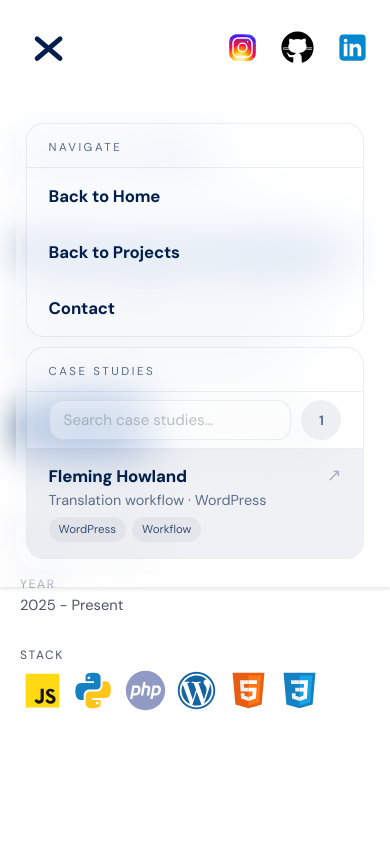
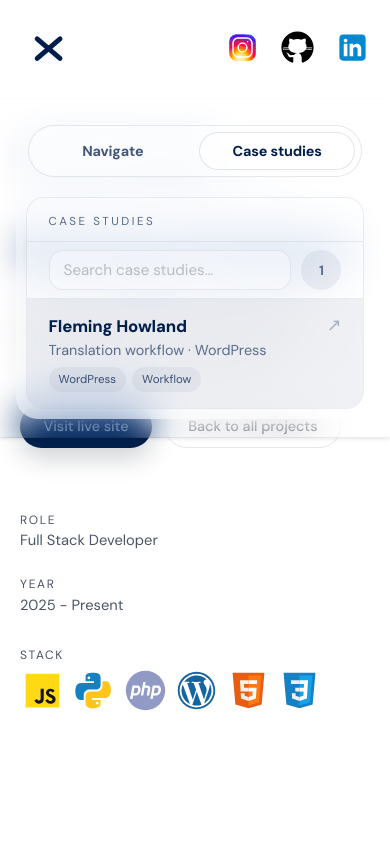
Before and after one commit to JIAJUNKK/jiajun-portfolio, a React (Vite) app: page /projects/fleming-howland in a window 390 px wide. Both pictures are taken after a click on the button 49 px from the left and 49 px from the top of the page. Shown: the top 844 px of the page. Built offline with nearby package versions, Linux system fonts and the light colour scheme.

Commit message:
added mobile view for sidebar

```diff
--- a/src/components/sidebar/links/Links.jsx
+++ b/src/components/sidebar/links/Links.jsx
@@ -1,8 +1,32 @@
-import { useMemo, useState } from "react";
+import { useEffect, useMemo, useState } from "react";
 import { useLocation, useNavigate } from "react-router-dom";
 import "./Links.scss";
 
 const navOffset = () => (document.querySelector(".navbar")?.offsetHeight || 0) + 12;
+
+function useIsMobile(breakpoint = 900) {
+    const [isMobile, setIsMobile] = useState(() => {
+        if (typeof window === "undefined") return false;
+        return window.matchMedia(`(max-width: ${breakpoint}px)`).matches;
+    });
+
+    useEffect(() => {
+        if (typeof window === "undefined") return;
+
+        const mql = window.matchMedia(`(max-width: ${breakpoint}px)`);
+        const onChange = (e) => setIsMobile(e.matches);
+
+        if (mql.addEventListener) mql.addEventListener("change", onChange);
+        else mql.addListener(onChange);
+
+        return () => {
+            if (mql.removeEventListener) mql.removeEventListener("change", onChange);
+            else mql.removeListener(onChange);
+        };
+    }, [breakpoint]);
+
+    return isMobile;
+}
 
 export default function Links({ closeSidebar = () => { } }) {
     const location = useLocation();
@@ -11,6 +35,8 @@ export default function Links({ closeSidebar = () => { } }) {
     const onHome = location.pathname === "/";
     const onCaseStudy = location.pathname.startsWith("/projects/");
     const currentHash = (location.hash || "").replace("#", "");
+
+    const isMobile = useIsMobile(900);
 
     // ---------- Sections ----------
     const homeSections = useMemo(
@@ -61,7 +87,6 @@ export default function Links({ closeSidebar = () => { } }) {
         return { title: "Case studies", items: caseStudies, kind: "caseStudies" };
     }, [caseStudies]);
 
-    // Active column determines which gets more width
     const activeColumn = onCaseStudy ? "right" : "left";
 
     // ---------- Search ----------
@@ -76,15 +101,24 @@ export default function Links({ closeSidebar = () => { } }) {
         });
     }, [caseStudies, query]);
 
+    // ✅ Mobile: which panel is shown
+    const [mobileView, setMobileView] = useState(() => (onCaseStudy ? "caseStudies" : "onPage"));
+    useEffect(() => {
+        // default view: caseStudy pages show Case Studies first, home shows On Page first
+        setMobileView(onCaseStudy ? "caseStudies" : "onPage");
+    }, [onCaseStudy]);
+
+    // optional: clear search when leaving caseStudies on mobile
+    useEffect(() => {
+        if (!isMobile) return;
+        if (mobileView !== "caseStudies") setQuery("");
+    }, [isMobile, mobileView]);
+
     const isActive = (item) => {
-        if (item.type === "section") return false;
-
-        // keep route highlighting (case studies / navigate links)
+        if (item.type === "section") return currentHash === item.id;
         if (item.type === "route") return location.pathname === item.to;
-
         return false;
     };
-
 
     const goToSection = (id) => {
         const el = document.getElementById(id);
@@ -114,9 +148,38 @@ export default function Links({ closeSidebar = () => { } }) {
         closeSidebar();
     };
 
+    // ✅ pick what to render on mobile
+    const showLeft = !isMobile || mobileView === "onPage";
+    const showRight = !isMobile || mobileView === "caseStudies";
+
     return (
         <div className={`rb-mega rb-mega--active-${activeColumn}`}>
+            {/* ✅ Mobile pill toggle (doesn't affect desktop) */}
+            <div className="rb-mobilePillWrap">
+                <div className="rb-pill" role="tablist" aria-label="Menu view">
+                    <button
+                        type="button"
+                        className={"rb-pillBtn" + (mobileView === "onPage" ? " is-active" : "")}
+                        onClick={() => setMobileView("onPage")}
+                        role="tab"
+                        aria-selected={mobileView === "onPage"}
+                    >
+                        {leftColumn.title}
+                    </button>
+                    <button
+                        type="button"
+                        className={"rb-pillBtn" + (mobileView === "caseStudies" ? " is-active" : "")}
+                        onClick={() => setMobileView("caseStudies")}
+                        role="tab"
+                        aria-selected={mobileView === "caseStudies"}
+                    >
+                        {rightColumn.title}
+                    </button>
+                </div>
+            </div>
+
             {/* LEFT */}
+            {showLeft && (
                 <div className="rb-col rb-col--left">
                     <div className="rb-panel">
                         <div className="rb-head">
@@ -134,7 +197,9 @@ export default function Links({ closeSidebar = () => { } }) {
                                             className={"rb-row" + (isActive(item) ? " is-active" : "")}
                                         >
                                             <span className="rb-rowText">{item.label}</span>
-                                        <span className="rb-caret" aria-hidden="true">↗</span>
+                                            <span className="rb-caret" aria-hidden="true">
+                                                ↗
+                                            </span>
                                         </a>
                                     ))}
                                 </div>
@@ -148,7 +213,9 @@ export default function Links({ closeSidebar = () => { } }) {
                                             className={"rb-row" + (isActive(item) ? " is-active" : "")}
                                         >
                                             <span className="rb-rowText">{item.label}</span>
-                                        <span className="rb-caret" aria-hidden="true">↗</span>
+                                            <span className="rb-caret" aria-hidden="true">
+                                                ↗
+                                            </span>
                                         </a>
                                     ))}
                                 </div>
@@ -156,8 +223,10 @@ export default function Links({ closeSidebar = () => { } }) {
                         </div>
                     </div>
                 </div>
+            )}
 
             {/* RIGHT */}
+            {showRight && (
                 <div className="rb-col rb-col--right">
                     <div className="rb-panel">
                         <div className="rb-head">
@@ -201,7 +270,9 @@ export default function Links({ closeSidebar = () => { } }) {
                                                 </div>
                                             )}
                                         </div>
-                                    <span className="rb-caret" aria-hidden="true">↗</span>
+                                        <span className="rb-caret" aria-hidden="true">
+                                            ↗
+                                        </span>
                                     </a>
                                 ))}
 
@@ -210,6 +281,7 @@ export default function Links({ closeSidebar = () => { } }) {
                         </div>
                     </div>
                 </div>
+            )}
         </div>
     );
 }
--- a/src/components/sidebar/links/Links.scss
+++ b/src/components/sidebar/links/Links.scss
@@ -305,3 +305,56 @@
     opacity: 0.30;
     transform: translateX(0);
 }
+
+/* ==========================
+   Mobile: show ONE panel only + pill toggle
+   ========================== */
+
+.rb-mobilePillWrap {
+    display: none;
+}
+
+@media (max-width: 900px) {
+    .rb-mobilePillWrap {
+        display: block;
+        grid-column: 1 / -1;
+        padding: 2px 2px 10px;
+    }
+
+    .rb-pill {
+        display: grid;
+        grid-template-columns: 1fr 1fr;
+        gap: 8px;
+
+        padding: 6px;
+        border-radius: 999px;
+        background: rgba(255, 255, 255, 0.22);
+        border: 1px solid rgba(1, 31, 75, 0.10);
+        backdrop-filter: blur(12px) saturate(150%);
+        -webkit-backdrop-filter: blur(12px) saturate(150%);
+    }
+
+    .rb-pillBtn {
+        height: 38px;
+        border-radius: 999px;
+        border: 1px solid transparent;
+        background: transparent;
+
+        color: rgba(1, 31, 75, 0.75);
+        font-weight: 700;
+        font-size: 0.9rem;
+        letter-spacing: -0.01em;
+        cursor: pointer;
+    }
+
+    .rb-pillBtn.is-active {
+        background: rgba(255, 255, 255, 0.38);
+        border-color: rgba(1, 31, 75, 0.12);
+        color: $primary;
+    }
+
+    /* you already collapse to 1fr at 900px; this prevents unused spacing */
+    .rb-mega {
+        gap: 10px;
+    }
+}
```
Lines whose indentation alone changed are shown as unchanged.
